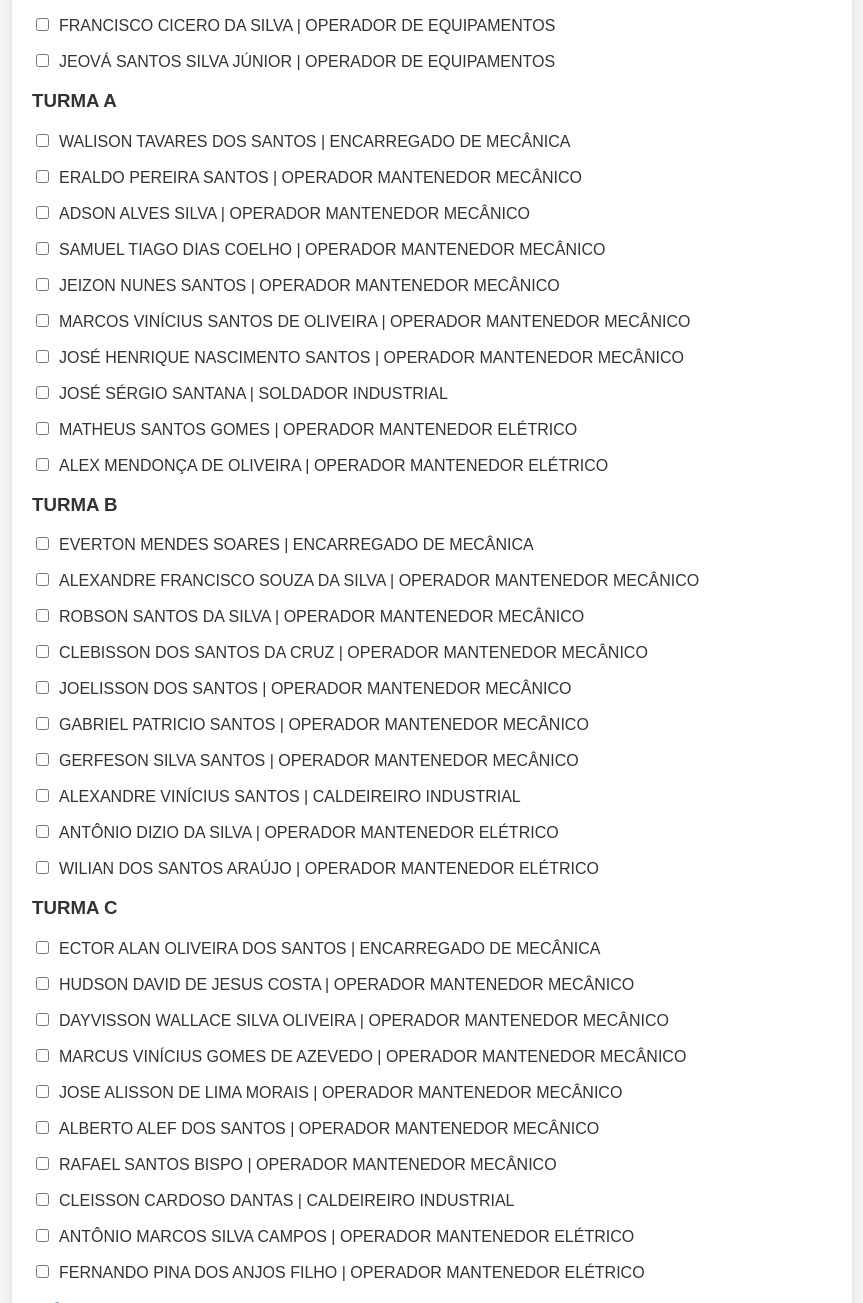
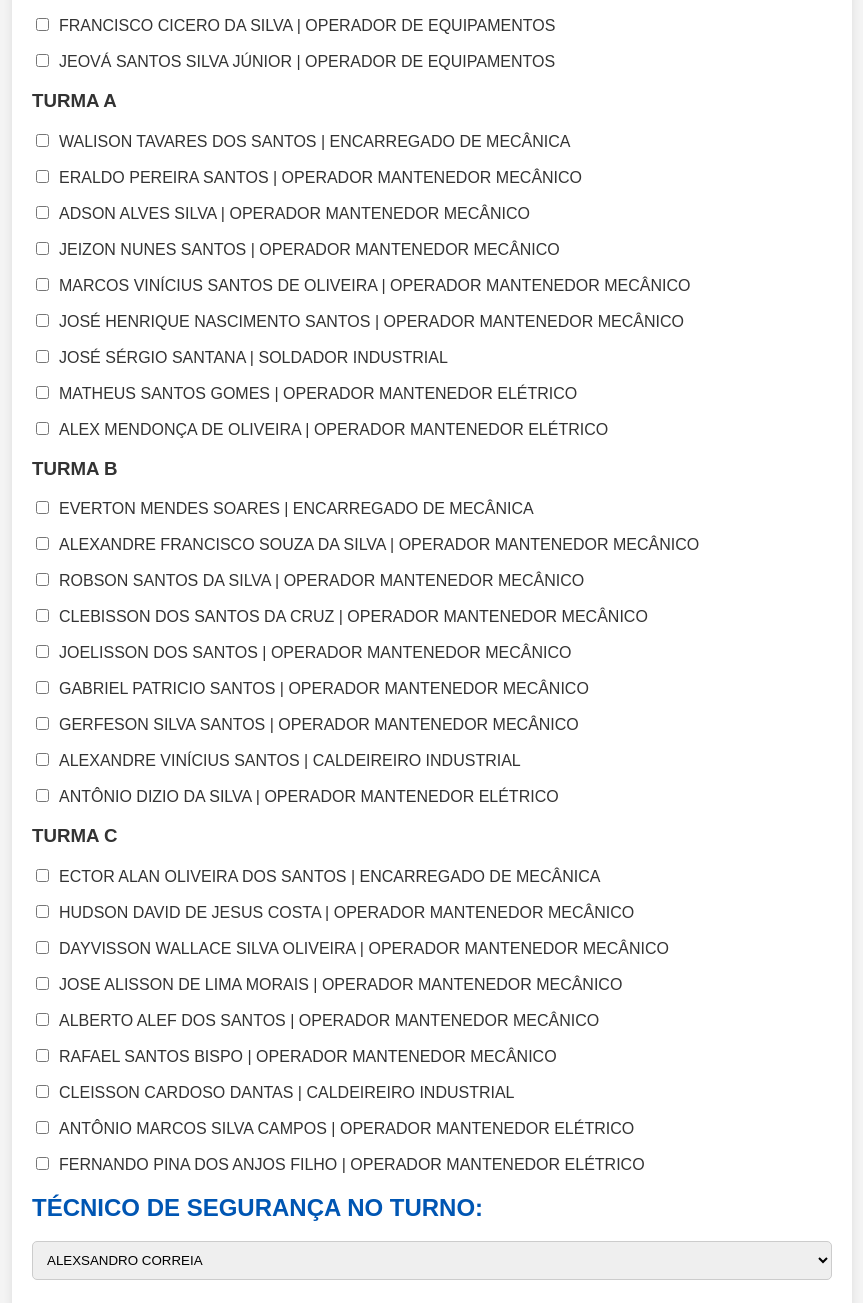
Before and after one commit to GilvandoNathan/Teste-Formul-rio, a Flask app: page / in a window 1280 px wide. Shown: the part 1479-2782 px from the top of the page, without its empty margins (208-1071 px from the left). Run offline with Flask 3, Linux system fonts and the light colour scheme.

Commit message:
atualizando o html

```diff
--- a/templates/form.html
+++ b/templates/form.html
@@ -57,137 +57,128 @@
                         <input type="checkbox" name="edidelson" id="iedidelson"><label for="iedidelson">EDIDELSON SANTOS | ENCARREGADO DE MECÂNICA</label>
                     </p>
                     <p>
-                        <input type="checkbox" name="edidelson" id="iedidelson"><label for="iedidelson">NADILSON MESSIAS DOS SANTOS | OPERADOR MANTENEDOR MECÂNICO</label>
+                        <input type="checkbox" name="nadilson" id="inadilson"><label for="inadilson">NADILSON MESSIAS DOS SANTOS | OPERADOR MANTENEDOR MECÂNICO</label>
                     </p>
                     <p>
-                        <input type="checkbox" name="edidelson" id="iedidelson"><label for="iedidelson">WERTON ALVES SANTOS | OPERADOR MANTENEDOR MECÂNICO</label>
+                        <input type="checkbox" name="werton" id="iwerton"><label for="iwerton">WERTON ALVES SANTOS | OPERADOR MANTENEDOR MECÂNICO</label>
                     </p>
                     <p>
-                        <input type="checkbox" name="edidelson" id="iedidelson"><label for="iedidelson">LINDURVAL GOMES DO NASCIMENTO | OPERADOR MANTENEDOR MECÂNICO</label>
+                        <input type="checkbox" name="lindurval" id="ilindurval"><label for="ilindurval">LINDURVAL GOMES DO NASCIMENTO | OPERADOR MANTENEDOR MECÂNICO</label>
                     </p>
                     <p>
-                        <input type="checkbox" name="edidelson" id="iedidelson"><label for="iedidelson">MAIKO DOUGLAS DA SILVA COSTA | OPERADOR MANTENEDOR MECÂNICO</label>
+                        <input type="checkbox" name="maiko" id="imaiko"><label for="imaiko">MAIKO DOUGLAS DA SILVA COSTA | OPERADOR MANTENEDOR MECÂNICO</label>
                     </p>
                     <p>
-                        <input type="checkbox" name="edidelson" id="iedidelson"><label for="iedidelson">QUITERIO DIONISIO DA SILVA | OPERADOR MANTENEDOR ELÉTRICO</label>
+                        <input type="checkbox" name="quiterio" id="iquiterio"><label for="iquiterio">QUITERIO DIONISIO DA SILVA | OPERADOR MANTENEDOR ELÉTRICO</label>
                     </p>
                     <p>
-                        <input type="checkbox" name="edidelson" id="iedidelson"><label for="iedidelson">WEVICLES OLIVEIRA BATISTA DOS SANTOS | OPERADOR MANTENEDOR ELÉTRICO</label>
+                        <input type="checkbox" name="wevicles" id="wevicles"><label for="iwevicles">WEVICLES OLIVEIRA BATISTA DOS SANTOS | OPERADOR MANTENEDOR ELÉTRICO</label>
                     </p>
                     <p>
-                        <input type="checkbox" name="edidelson" id="iedidelson"><label for="iedidelson">MANOEL MESSIAS DOS SANTOS | SOLDADOR INDUSTRIAL</label>
+                        <input type="checkbox" name="manoel" id="imanoel"><label for="imanoel">MANOEL MESSIAS DOS SANTOS | SOLDADOR INDUSTRIAL</label>
                     </p>
                     <p>
-                        <input type="checkbox" name="edidelson" id="iedidelson"><label for="iedidelson">HUMBERTO RODRIGUES DOS SANTOS NETO | CALDEIREIRO INDUSTRIAL</label>
+                        <input type="checkbox" name="humberto" id="ihumberto"><label for="ihumberto">HUMBERTO RODRIGUES DOS SANTOS NETO | CALDEIREIRO INDUSTRIAL</label>
                     </p>
                     <p>
-                        <input type="checkbox" name="edidelson" id="iedidelson"><label for="iedidelson">JOSÉ MATHEUS SANTOS SOUZA | AUXILIAR DE OPERAÇÃO</label>
+                        <input type="checkbox" name="matheus" id="imatheus"><label for="imatheus">JOSÉ MATHEUS SANTOS SOUZA | AUXILIAR DE OPERAÇÃO</label>
                     </p>
                     <p>
-                        <input type="checkbox" name="edidelson" id="iedidelson"><label for="iedidelson">JOÃO PEDRO DA SILVA SANTOS | AUXILIAR DE OPERAÇÃO</label>
+                        <input type="checkbox" name="pedro" id="ipedro"><label for="ipedro">JOÃO PEDRO DA SILVA SANTOS | AUXILIAR DE OPERAÇÃO</label>
                     </p>
                     <p>
-                        <input type="checkbox" name="edidelson" id="iedidelson"><label for="iedidelson">HELYEL SANTANA SILVA | AUXILIAR DE OPERAÇÃO</label>
+                        <input type="checkbox" name="helyel" id="ihelyel"><label for="ihelyel">HELYEL SANTANA SILVA | AUXILIAR DE OPERAÇÃO</label>
                     </p>
                     <p>
-                        <input type="checkbox" name="edidelson" id="iedidelson"><label for="iedidelson">FRANCISCO CICERO DA SILVA | OPERADOR DE EQUIPAMENTOS</label>
+                        <input type="checkbox" name="francisco" id="ifrancisco"><label for="ifrancisco">FRANCISCO CICERO DA SILVA | OPERADOR DE EQUIPAMENTOS</label>
                     </p>
                     <p>
-                        <input type="checkbox" name="edidelson" id="iedidelson"><label for="iedidelson">JEOVÁ SANTOS SILVA JÚNIOR | OPERADOR DE EQUIPAMENTOS</label>
+                        <input type="checkbox" name="jeova" id="ijeova"><label for="ijeova">JEOVÁ SANTOS SILVA JÚNIOR | OPERADOR DE EQUIPAMENTOS</label>
                     </p>
                     <h3>TURMA A</h3>
                     <p>
-                        <input type="checkbox" name="edidelson" id="iedidelson"><label for="iedidelson">WALISON TAVARES DOS SANTOS | ENCARREGADO DE MECÂNICA</label>
+                        <input type="checkbox" name="walison" id="iwalison"><label for="iwalison">WALISON TAVARES DOS SANTOS | ENCARREGADO DE MECÂNICA</label>
                     </p>
                     <p>
-                        <input type="checkbox" name="edidelson" id="iedidelson"><label for="iedidelson">ERALDO PEREIRA SANTOS | OPERADOR MANTENEDOR MECÂNICO</label>
+                        <input type="checkbox" name="eraldo" id="ieraldo"><label for="ieraldo">ERALDO PEREIRA SANTOS | OPERADOR MANTENEDOR MECÂNICO</label>
                     </p>
                     <p>
-                        <input type="checkbox" name="edidelson" id="iedidelson"><label for="iedidelson">ADSON ALVES SILVA | OPERADOR MANTENEDOR MECÂNICO
+                        <input type="checkbox" name="eadson" id="iadson"><label for="iadson">ADSON ALVES SILVA | OPERADOR MANTENEDOR MECÂNICO
                         </label>
                     </p>
                     <p>
-                        <input type="checkbox" name="edidelson" id="iedidelson"><label for="iedidelson">SAMUEL TIAGO DIAS COELHO | OPERADOR MANTENEDOR MECÂNICO</label>
+                        <input type="checkbox" name="jeizon" id="ijeizon"><label for="ijeizon">JEIZON NUNES SANTOS | OPERADOR MANTENEDOR MECÂNICO</label>
                     </p>
                     <p>
-                        <input type="checkbox" name="edidelson" id="iedidelson"><label for="iedidelson">JEIZON NUNES SANTOS | OPERADOR MANTENEDOR MECÂNICO</label>
+                        <input type="checkbox" name="mvinicius" id="imvinicius"><label for="imvinicius">MARCOS VINÍCIUS SANTOS DE OLIVEIRA | OPERADOR MANTENEDOR MECÂNICO</label>
                     </p>
                     <p>
-                        <input type="checkbox" name="edidelson" id="iedidelson"><label for="iedidelson">MARCOS VINÍCIUS SANTOS DE OLIVEIRA | OPERADOR MANTENEDOR MECÂNICO</label>
+                        <input type="checkbox" name="henrique" id="ihenrique"><label for="ihenrique">JOSÉ HENRIQUE NASCIMENTO SANTOS | OPERADOR MANTENEDOR MECÂNICO</label>
                     </p>
                     <p>
-                        <input type="checkbox" name="edidelson" id="iedidelson"><label for="iedidelson">JOSÉ HENRIQUE NASCIMENTO SANTOS | OPERADOR MANTENEDOR MECÂNICO</label>
+                        <input type="checkbox" name="sergio" id="isergio"><label for="isergio">JOSÉ SÉRGIO SANTANA | SOLDADOR INDUSTRIAL</label>
                     </p>
                     <p>
-                        <input type="checkbox" name="edidelson" id="iedidelson"><label for="iedidelson">JOSÉ SÉRGIO SANTANA | SOLDADOR INDUSTRIAL</label>
+                        <input type="checkbox" name="matheussantos" id="imatheussantos"><label for="imatheussantos">MATHEUS SANTOS GOMES | OPERADOR MANTENEDOR ELÉTRICO</label>
                     </p>
                     <p>
-                        <input type="checkbox" name="edidelson" id="iedidelson"><label for="iedidelson">MATHEUS SANTOS GOMES | OPERADOR MANTENEDOR ELÉTRICO</label>
-                    </p>
-                    <p>
-                        <input type="checkbox" name="edidelson" id="iedidelson"><label for="iedidelson">ALEX MENDONÇA DE OLIVEIRA | OPERADOR MANTENEDOR ELÉTRICO</label>
+                        <input type="checkbox" name="alex" id="ialex"><label for="ialex">ALEX MENDONÇA DE OLIVEIRA | OPERADOR MANTENEDOR ELÉTRICO</label>
                     </p>
                     <h3>TURMA B</h3>
                     <p>
-                        <input type="checkbox" name="edidelson" id="iedidelson"><label for="iedidelson">EVERTON MENDES SOARES | ENCARREGADO DE MECÂNICA</label>
+                        <input type="checkbox" name="evertonmendes" id="ievertonmendes"><label for="ievertonmendes">EVERTON MENDES SOARES | ENCARREGADO DE MECÂNICA</label>
                     </p>
                     <p>
-                        <input type="checkbox" name="edidelson" id="iedidelson"><label for="iedidelson">ALEXANDRE FRANCISCO SOUZA DA SILVA | OPERADOR MANTENEDOR MECÂNICO</label>
+                        <input type="checkbox" name="alexandrefrancisco" id="ialexandrefrancisco"><label for="ialexandrefrancisco">ALEXANDRE FRANCISCO SOUZA DA SILVA | OPERADOR MANTENEDOR MECÂNICO</label>
                     </p>
                     <p>
-                        <input type="checkbox" name="edidelson" id="iedidelson"><label for="iedidelson">ROBSON SANTOS DA SILVA | OPERADOR MANTENEDOR MECÂNICO</label>
+                        <input type="checkbox" name="robson" id="irobson"><label for="irobson">ROBSON SANTOS DA SILVA | OPERADOR MANTENEDOR MECÂNICO</label>
                     </p>
                     <p>
-                        <input type="checkbox" name="edidelson" id="iedidelson"><label for="iedidelson">CLEBISSON DOS SANTOS DA CRUZ | OPERADOR MANTENEDOR MECÂNICO</label>
+                        <input type="checkbox" name="clebisson" id="iclebisson"><label for="iclebisson">CLEBISSON DOS SANTOS DA CRUZ | OPERADOR MANTENEDOR MECÂNICO</label>
                     </p>
                     <p>
-                        <input type="checkbox" name="edidelson" id="iedidelson"><label for="iedidelson">JOELISSON DOS SANTOS | OPERADOR MANTENEDOR MECÂNICO</label>
+                        <input type="checkbox" name="joelisson" id="ijoelisson"><label for="ijoelisson">JOELISSON DOS SANTOS | OPERADOR MANTENEDOR MECÂNICO</label>
                     </p>
                     <p>
-                        <input type="checkbox" name="edidelson" id="iedidelson"><label for="iedidelson">GABRIEL PATRICIO SANTOS | OPERADOR MANTENEDOR MECÂNICO</label>
+                        <input type="checkbox" name="gabriel" id="igabriel"><label for="igabriel">GABRIEL PATRICIO SANTOS | OPERADOR MANTENEDOR MECÂNICO</label>
                     </p>
                     <p>
-                        <input type="checkbox" name="edidelson" id="iedidelson"><label for="iedidelson">GERFESON SILVA SANTOS | OPERADOR MANTENEDOR MECÂNICO</label>
+                        <input type="checkbox" name="gerfeson" id="igerfeson"><label for="igerfeson">GERFESON SILVA SANTOS | OPERADOR MANTENEDOR MECÂNICO</label>
                     </p>
                     <p>
-                        <input type="checkbox" name="edidelson" id="iedidelson"><label for="iedidelson">ALEXANDRE VINÍCIUS SANTOS | CALDEIREIRO INDUSTRIAL</label>
+                        <input type="checkbox" name="alexandrevinicius" id="ialexandrevinicius"><label for="ialexandrevinicius">ALEXANDRE VINÍCIUS SANTOS | CALDEIREIRO INDUSTRIAL</label>
                     </p>
                     <p>
-                        <input type="checkbox" name="edidelson" id="iedidelson"><label for="iedidelson">ANTÔNIO DIZIO DA SILVA | OPERADOR MANTENEDOR ELÉTRICO</label>
-                    </p>
-                    <p>
-                        <input type="checkbox" name="edidelson" id="iedidelson"><label for="iedidelson">WILIAN DOS SANTOS ARAÚJO | OPERADOR MANTENEDOR ELÉTRICO</label>
+                        <input type="checkbox" name="dizio" id="idizio"><label for="idizio">ANTÔNIO DIZIO DA SILVA | OPERADOR MANTENEDOR ELÉTRICO</label>
                     </p>
                     <h3>TURMA C</h3>
                     <p>
-                        <input type="checkbox" name="edidelson" id="iedidelson"><label for="iedidelson">ECTOR ALAN OLIVEIRA DOS SANTOS | ENCARREGADO DE MECÂNICA</label>
+                        <input type="checkbox" name="ector" id="iector"><label for="iector">ECTOR ALAN OLIVEIRA DOS SANTOS | ENCARREGADO DE MECÂNICA</label>
                     </p>
                     <p>
-                        <input type="checkbox" name="edidelson" id="iedidelson"><label for="iedidelson">HUDSON DAVID DE JESUS COSTA | OPERADOR MANTENEDOR MECÂNICO</label>
+                        <input type="checkbox" name="hudson" id="ihudson"><label for="ihudson">HUDSON DAVID DE JESUS COSTA | OPERADOR MANTENEDOR MECÂNICO</label>
                     </p>
                     <p>
-                        <input type="checkbox" name="edidelson" id="iedidelson"><label for="iedidelson">DAYVISSON WALLACE SILVA OLIVEIRA | OPERADOR MANTENEDOR MECÂNICO</label>
+                        <input type="checkbox" name="dayvisson" id="idayvisson"><label for="idayvisson">DAYVISSON WALLACE SILVA OLIVEIRA | OPERADOR MANTENEDOR MECÂNICO</label>
                     </p>
                     <p>
-                        <input type="checkbox" name="edidelson" id="iedidelson"><label for="iedidelson">MARCUS VINÍCIUS GOMES DE AZEVEDO | OPERADOR MANTENEDOR MECÂNICO</label>
+                        <input type="checkbox" name="josealisson" id="ijosealisson"><label for="ijosealisson">JOSE ALISSON DE LIMA MORAIS | OPERADOR MANTENEDOR MECÂNICO</label>
                     </p>
                     <p>
-                        <input type="checkbox" name="edidelson" id="iedidelson"><label for="iedidelson">JOSE ALISSON DE LIMA MORAIS | OPERADOR MANTENEDOR MECÂNICO</label>
+                        <input type="checkbox" name="alberto" id="ialberto"><label for="ialberto">ALBERTO ALEF DOS SANTOS | OPERADOR MANTENEDOR MECÂNICO</label>
                     </p>
                     <p>
-                        <input type="checkbox" name="edidelson" id="iedidelson"><label for="iedidelson">ALBERTO ALEF DOS SANTOS | OPERADOR MANTENEDOR MECÂNICO</label>
+                        <input type="checkbox" name="rafael" id="irafael"><label for="irafael">RAFAEL SANTOS BISPO | OPERADOR MANTENEDOR MECÂNICO</label>
                     </p>
                     <p>
-                        <input type="checkbox" name="edidelson" id="iedidelson"><label for="iedidelson">RAFAEL SANTOS BISPO | OPERADOR MANTENEDOR MECÂNICO</label>
+                        <input type="checkbox" name="cleisson" id="icleisson"><label for="icleisson">CLEISSON CARDOSO DANTAS | CALDEIREIRO INDUSTRIAL</label>
                     </p>
                     <p>
-                        <input type="checkbox" name="edidelson" id="iedidelson"><label for="iedidelson">CLEISSON CARDOSO DANTAS | CALDEIREIRO INDUSTRIAL</label>
+                        <input type="checkbox" name="antoniomarcos" id="iantoniomarcos"><label for="iantoniomarcos">ANTÔNIO MARCOS SILVA CAMPOS | OPERADOR MANTENEDOR ELÉTRICO</label>
                     </p>
                     <p>
-                        <input type="checkbox" name="edidelson" id="iedidelson"><label for="iedidelson">ANTÔNIO MARCOS SILVA CAMPOS | OPERADOR MANTENEDOR ELÉTRICO</label>
-                    </p>
-                    <p>
-                        <input type="checkbox" name="edidelson" id="iedidelson"><label for="iedidelson">FERNANDO PINA DOS ANJOS FILHO | OPERADOR MANTENEDOR ELÉTRICO</label>
+                        <input type="checkbox" name="fernando" id="ifernando"><label for="ifernando">FERNANDO PINA DOS ANJOS FILHO | OPERADOR MANTENEDOR ELÉTRICO</label>
                     </p>
                     </optgroup>
             </div>
```
